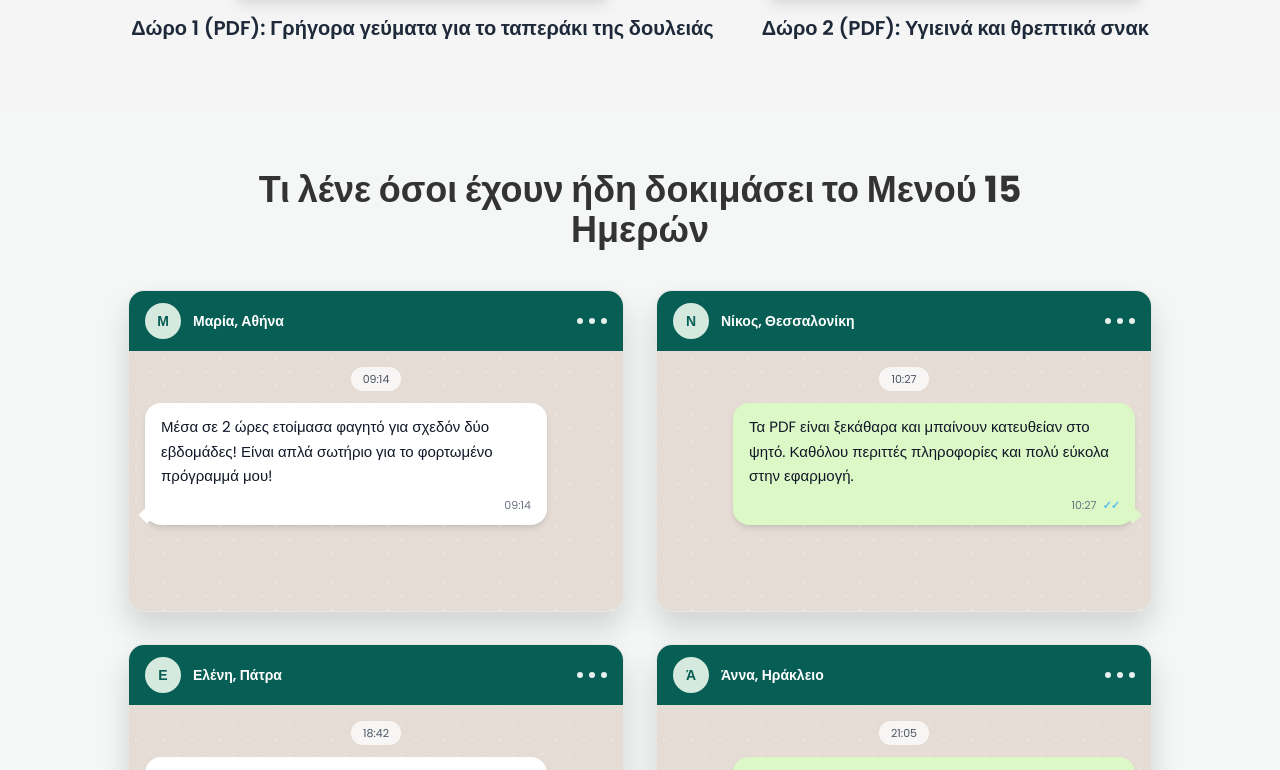
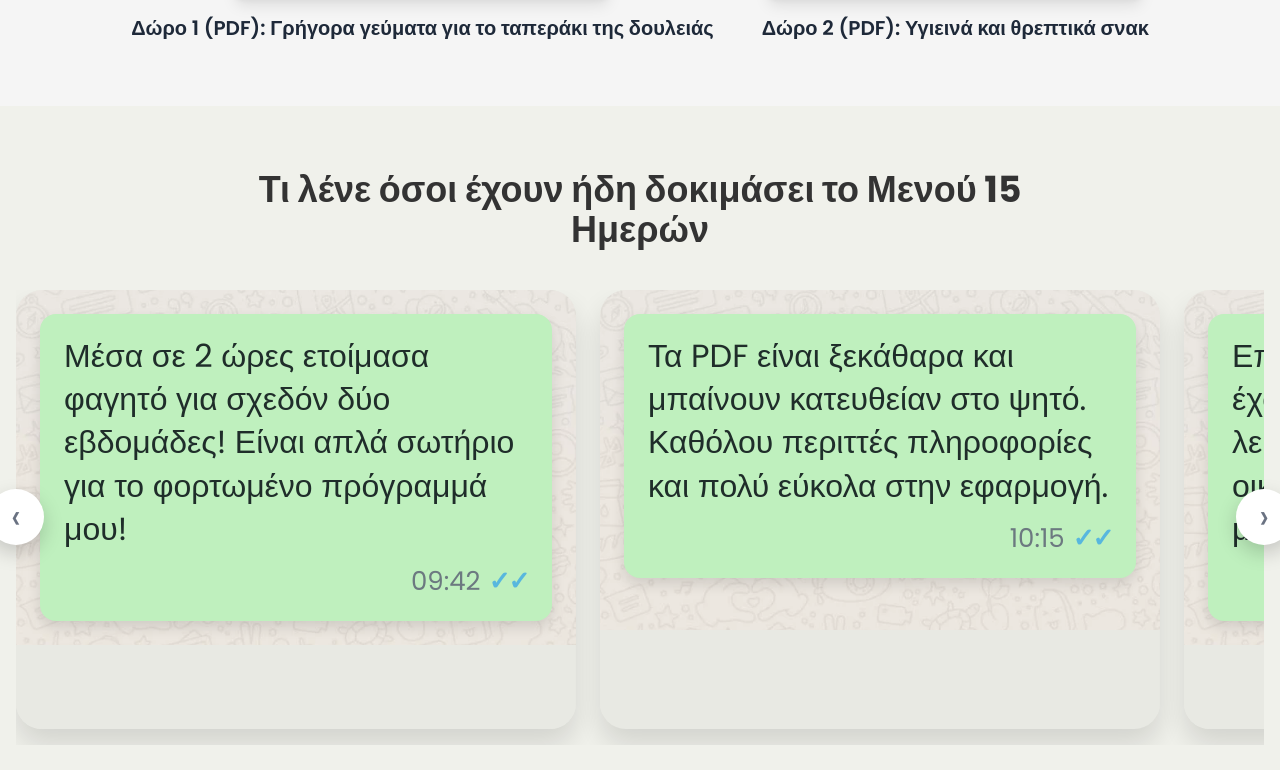
Before and after one commit to OscarDME/grecia-15-dias, a Next.js app: page / in a window 1280 px wide. Shown: the part 10830-11600 px from the top of the page. Built offline with nearby package versions, Linux system fonts and the light colour scheme.

Commit message:
Redesign testimonials as chat-style carousel without names

```diff
--- a/components/Testimonials.js
+++ b/components/Testimonials.js
@@ -1,79 +1,80 @@
-import { copy } from '@/lib/copy';
+"use client";
+
+import { useRef } from "react";
+import { copy } from "@/lib/copy";
 
 export default function Testimonials() {
   const { testimonials } = copy;
-  const chatTimes = ['09:14', '10:27', '18:42', '21:05'];
+  const chatTimes = ["09:42", "10:15", "11:08", "18:31"];
+  const trackRef = useRef(null);
 
-  const getInitials = (author) =>
-    author
-      .split(',')
-      .shift()
-      ?.trim()
-      .split(' ')
-      .filter(Boolean)
-      .slice(0, 2)
-      .map((part) => part[0]?.toUpperCase())
-      .join('') || 'U';
+  const scrollCards = (direction) => {
+    const track = trackRef.current;
+    if (!track) return;
+    const card = track.querySelector("[data-testimonial-card]");
+    const jump = (card?.clientWidth || 420) + 24;
+    track.scrollBy({ left: direction * jump, behavior: "smooth" });
+  };
 
   return (
-    <section className="py-12 sm:py-16 bg-[#f4f7f6]">
+    <section className="py-12 sm:py-16 bg-[#f0f1eb]">
       <div className="container mx-auto px-4">
-        <h2 className="text-3xl sm:text-4xl font-bold text-[#333] text-center max-w-3xl mx-auto">{testimonials.headline}</h2>
-        <div className="mt-10 max-w-5xl mx-auto grid grid-cols-1 md:grid-cols-2 gap-6 sm:gap-8">
-          {testimonials.messages.map((item, index) => (
-            <article key={index} className="select-none rounded-2xl border border-black/10 shadow-[0_16px_30px_rgba(0,0,0,0.14)] overflow-hidden bg-white">
-              <div className="px-4 py-3 bg-[#075e54] text-white flex items-center justify-between">
-                <div className="flex items-center gap-3">
-                  <div className="w-9 h-9 rounded-full bg-[#d6e9df] text-[#075e54] font-bold text-sm flex items-center justify-center">
-                    {getInitials(item.author)}
-                  </div>
-                  <p className="font-semibold text-sm">{item.author}</p>
-                </div>
-                <div className="flex items-center gap-1.5">
-                  <span className="w-1.5 h-1.5 rounded-full bg-white/90" />
-                  <span className="w-1.5 h-1.5 rounded-full bg-white/90" />
-                  <span className="w-1.5 h-1.5 rounded-full bg-white/90" />
-                </div>
-              </div>
+        <h2 className="text-3xl sm:text-4xl font-bold text-[#333] text-center max-w-3xl mx-auto">
+          {testimonials.headline}
+        </h2>
 
-              <div
-                className="p-4 min-h-[260px]"
-                style={{
-                  backgroundColor: '#e5ddd5',
-                  backgroundImage:
-                    'radial-gradient(circle at 25% 25%, rgba(255,255,255,0.33) 1px, transparent 1.5px), radial-gradient(circle at 75% 75%, rgba(255,255,255,0.26) 1px, transparent 1.5px)',
-                  backgroundSize: '28px 28px',
-                }}
+        <div className="mt-10 relative">
+          <button
+            type="button"
+            onClick={() => scrollCards(-1)}
+            className="hidden md:flex absolute left-0 top-1/2 -translate-y-1/2 -translate-x-1/2 z-10 h-14 w-14 items-center justify-center rounded-full bg-white text-4xl text-gray-500 shadow-[0_8px_20px_rgba(0,0,0,0.18)]"
+            aria-label="Anterior"
+          >
+            ‹
+          </button>
+          <button
+            type="button"
+            onClick={() => scrollCards(1)}
+            className="hidden md:flex absolute right-0 top-1/2 -translate-y-1/2 translate-x-1/2 z-10 h-14 w-14 items-center justify-center rounded-full bg-white text-4xl text-gray-500 shadow-[0_8px_20px_rgba(0,0,0,0.18)]"
+            aria-label="Siguiente"
+          >
+            ›
+          </button>
+
+          <div
+            ref={trackRef}
+            className="flex gap-6 overflow-x-auto snap-x snap-mandatory pb-4 [scrollbar-width:none] [-ms-overflow-style:none] [&::-webkit-scrollbar]:hidden"
+          >
+            {testimonials.messages.map((item, index) => (
+              <article
+                key={index}
+                data-testimonial-card
+                className="snap-start shrink-0 w-[86vw] sm:w-[560px] rounded-[26px] bg-[#e8e9e3] shadow-[0_16px_28px_rgba(0,0,0,0.12)] overflow-hidden"
               >
-                <div className="flex justify-center mb-3">
-                  <span className="rounded-full bg-white/75 px-3 py-1 text-[11px] text-gray-600">{chatTimes[index % chatTimes.length]}</span>
-                </div>
-
-                <div className={`flex ${item.side === 'left' ? 'justify-start' : 'justify-end'}`}>
-                  <div
-                    className={`relative max-w-[87%] rounded-2xl px-4 py-3 shadow-md ${
-                      item.side === 'left' ? 'bg-white' : 'bg-[#dcf8c6]'
-                    }`}
-                  >
-                    <span
-                      className={`absolute bottom-1 w-3 h-3 rotate-45 ${
-                        item.side === 'left' ? '-left-1 bg-white' : '-right-1 bg-[#dcf8c6]'
-                      }`}
-                      aria-hidden="true"
-                    />
-                    <p className="relative z-10 text-[15px] leading-relaxed text-gray-900">{item.text}</p>
-                    <div className="relative z-10 mt-2 flex items-center justify-end gap-1.5 text-[11px] text-gray-500">
+                <div
+                  className="p-5 sm:p-6 min-h-[340px] flex items-start"
+                  style={{
+                    backgroundImage: "url('/wallpaper-whatsapp.webp')",
+                    backgroundSize: "cover",
+                    backgroundPosition: "center",
+                  }}
+                >
+                  <div className="w-full rounded-2xl bg-[#bff0be] px-5 py-4 sm:px-6 sm:py-5 shadow-[0_6px_14px_rgba(0,0,0,0.12)]">
+                    <p className="text-[24px] sm:text-[28px] lg:text-[32px] leading-[1.35] text-[#1f2d2a]">
+                      {item.text}
+                    </p>
+                    <div className="mt-3 flex items-center justify-end gap-2 text-[22px] sm:text-[26px] text-[#6c7980]">
                       <span>{chatTimes[index % chatTimes.length]}</span>
-                      {item.side === 'right' && (
-                        <span className="text-[#53bdeb] font-bold tracking-[-1px]">✓✓</span>
-                      )}
+                      <span className="text-[#58b7de] font-bold tracking-[-0.08em]">✓✓</span>
                     </div>
                   </div>
                 </div>
-              </div>
-            </article>
-          ))}
+                <div className="h-[84px] bg-[#e8e9e3]" />
+              </article>
+            ))}
+          </div>
         </div>
+
         <div className="text-center pt-8">
           <span className="inline-block rounded-full bg-[#7ED957] px-5 py-2 text-sm font-semibold text-white shadow-md">
             {testimonials.footerNote}
```
Also changed, not shown: public/wallpaper-whatsapp.webp (added).
